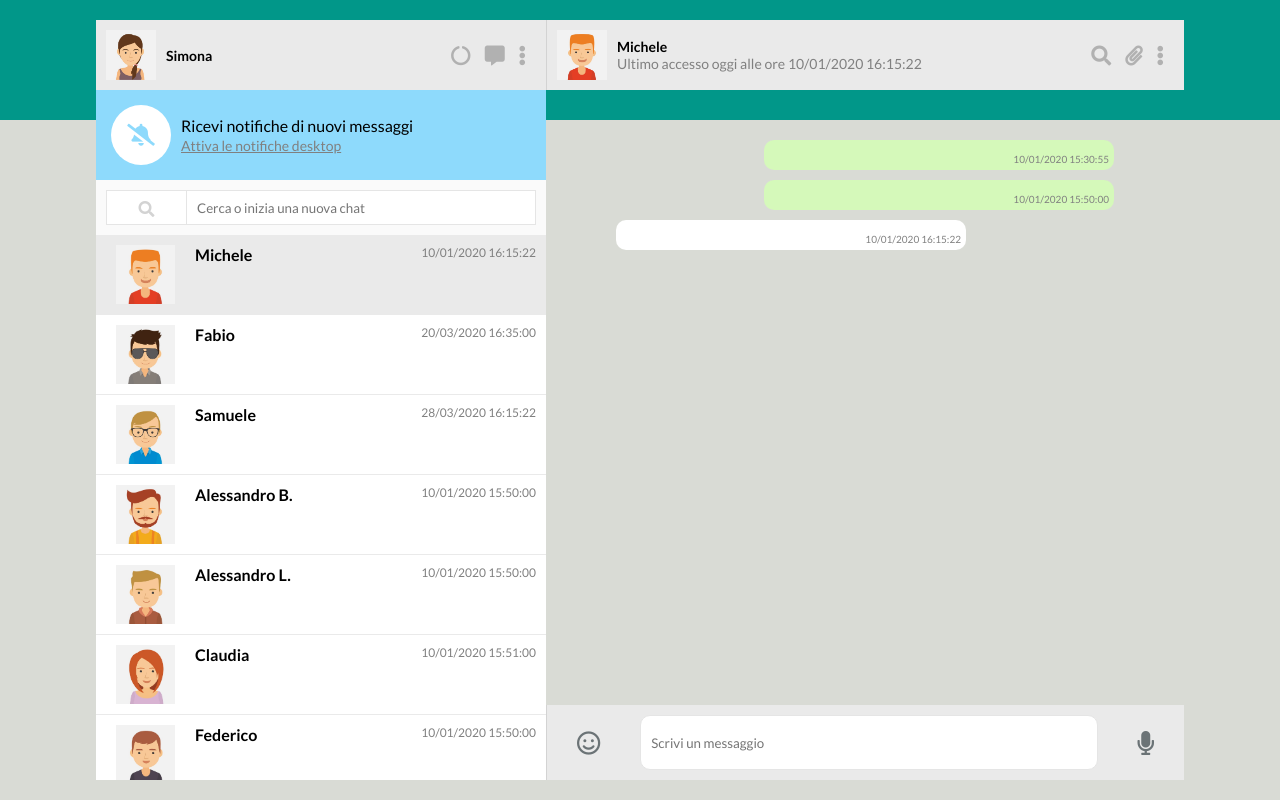
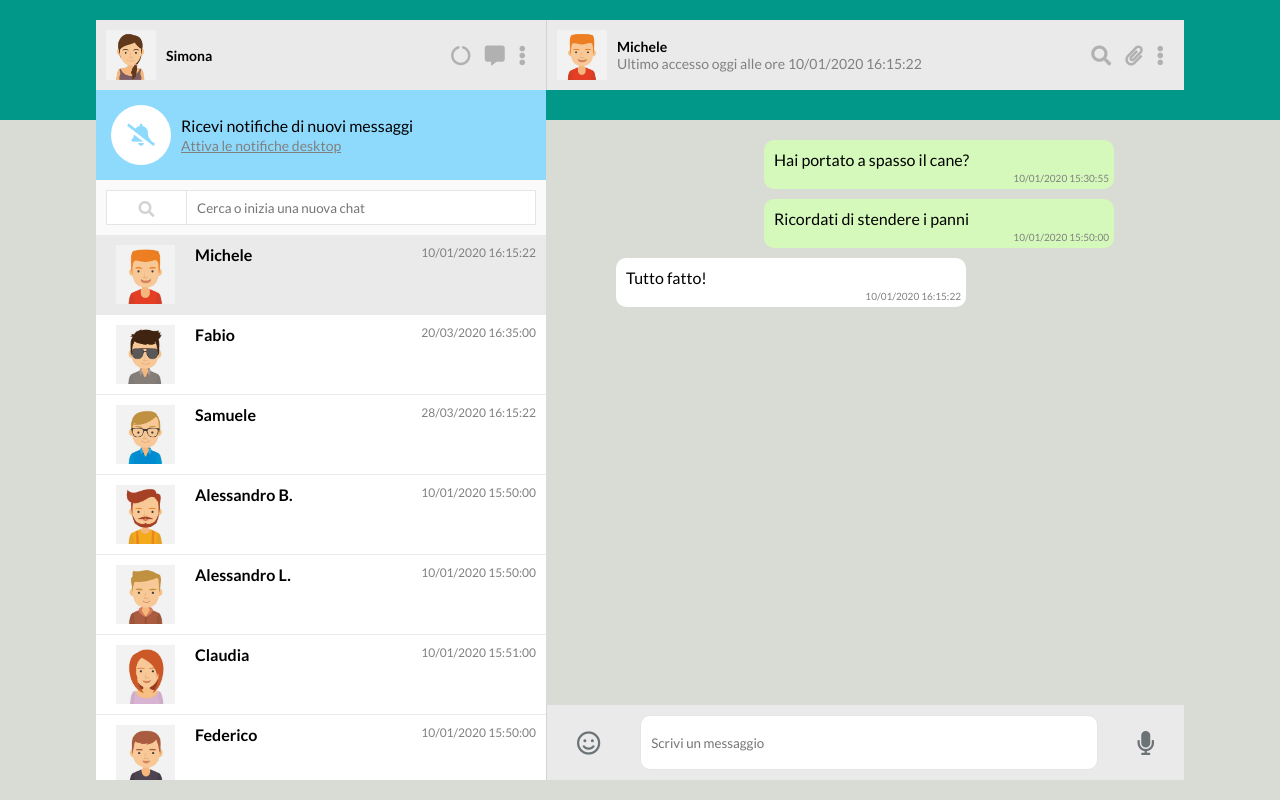
Before and after one commit to Fabio-Marzano/vue-boolzapp, a plain HTML site: page index.html in a window 1280 px wide. Drawn offline with nearby package versions, Linux system fonts and the light colour scheme.

Commit message:
[UPD] insert-utent-message

```diff
--- a/index.html
+++ b/index.html
@@ -104,7 +104,7 @@
             <!-- area messaggi -->
             <div class="message-area">
                 <div v-for="(message, index) in filteredContacts[currentContact].messages" class="message" :class="(filteredContacts[currentContact].messages[index].status == 'sent') ? 'message-sent' : 'message-received'" @mouseover="setIndexMessage(index)" @mouseleave="removeIndexMessage()">
-                    {{filteredContacts[currentContact].messages[index].text}}
+                    {{filteredContacts[currentContact].messages[index].message}}
                     <span class="message-date">{{filteredContacts[currentContact].messages[index].date}}</span>
                     <div class="dropdown" :class="(index == currentMessage ? 'dropdown-active' : null)">
                         <!-- <span @click="deleteMessage(currentContact, currentMessage)">Delete message</span> -->
```
